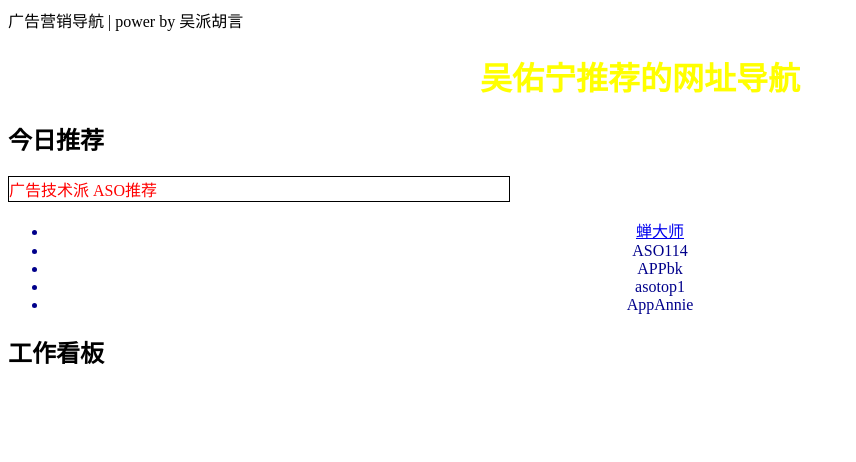
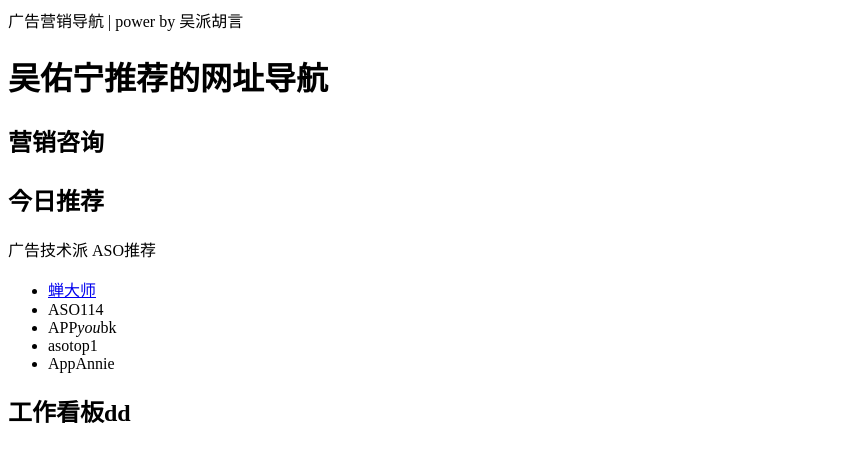
Before and after one commit to wuyouning/ad.guide, a plain HTML site: page index.html in a window 1280 px wide. Shown: the whole page, without its empty margins (0-856 px from the left). Drawn offline with Linux system fonts and the light colour scheme.

Commit message:
～～一个不会做web的产品不是好市场

```diff
--- a/index.html
+++ b/index.html
@@ -7,15 +7,26 @@
     </head>
     <body>
         <h1>吴佑宁推荐的网址导航</h1>
+
+        <div class="part1">
+            <h2 id="hot2">
+                <strong>营销咨询</strong>
+            </h2>
+            <div class="items">
+
+            </div>
+        </div>
+
+
         <h2>今日推荐</h2>
             <p>广告技术派 ASO推荐</p>
             <ul>
                 <li><a href="https://www.chandashi.com/">蝉大师</a></li>
-                <li>ASO114</li>
-                <li>APPbk</li>
+                <li class="special">ASO114</li>
+                <li>APP<em>you</em>bk</li>
                 <li>asotop1</li>
                 <li>AppAnnie</li>
             </ul>
-        <h2>工作看板</h2>
+        <h2>工作看板dd</h2>
     </body>
 </html>
--- a/styles/style.css
+++ b/styles/style.css
@@ -1,20 +1,24 @@
-html {
-    fron-family: 'Open Sans', sans-serif;
+.part {
+    background: #ffffff;
+    margin-top: 24px;
+    margin-bottom: 24px;
+    border-radius: 10px;
 }
-h1 {
-    front-size:60px;
-    text-align: center;
-    color:yellow
+.item{
+    padding: 22px 15px
 }
 
-p {
-    color: red;
-    width: 500px;
-    border:1px solid black;
+.part1{
+    background-attachment: scroll;
+    background-clip: border-box;
+    background-color: white;
+    background-origin: padding-box;
+    border-bottom-left-radius: 10px;
+    border-bottom-right-radius: 10px;
+    border-top-left-radius: 10px;
+    border-top-right-radius: 10px;
+    box-sizing: border-box;
+    color: black;
+    margin-top: 24px;
+    margin-bottom: 24px;
 }
-
-li {
-    color:darkblue;
-    text-align: center;
-    front-size:14px;
-}
--- /dev/null
+++ b/styles/style2.css
@@ -0,0 +1,5 @@
+h1 {
+    color: pink;
+    background-color: yellow;
+    border-bottom: 1px solid black;
+}
```
Also changed, not shown: test2.html (added, +14 -0 lines), 1 other file.
